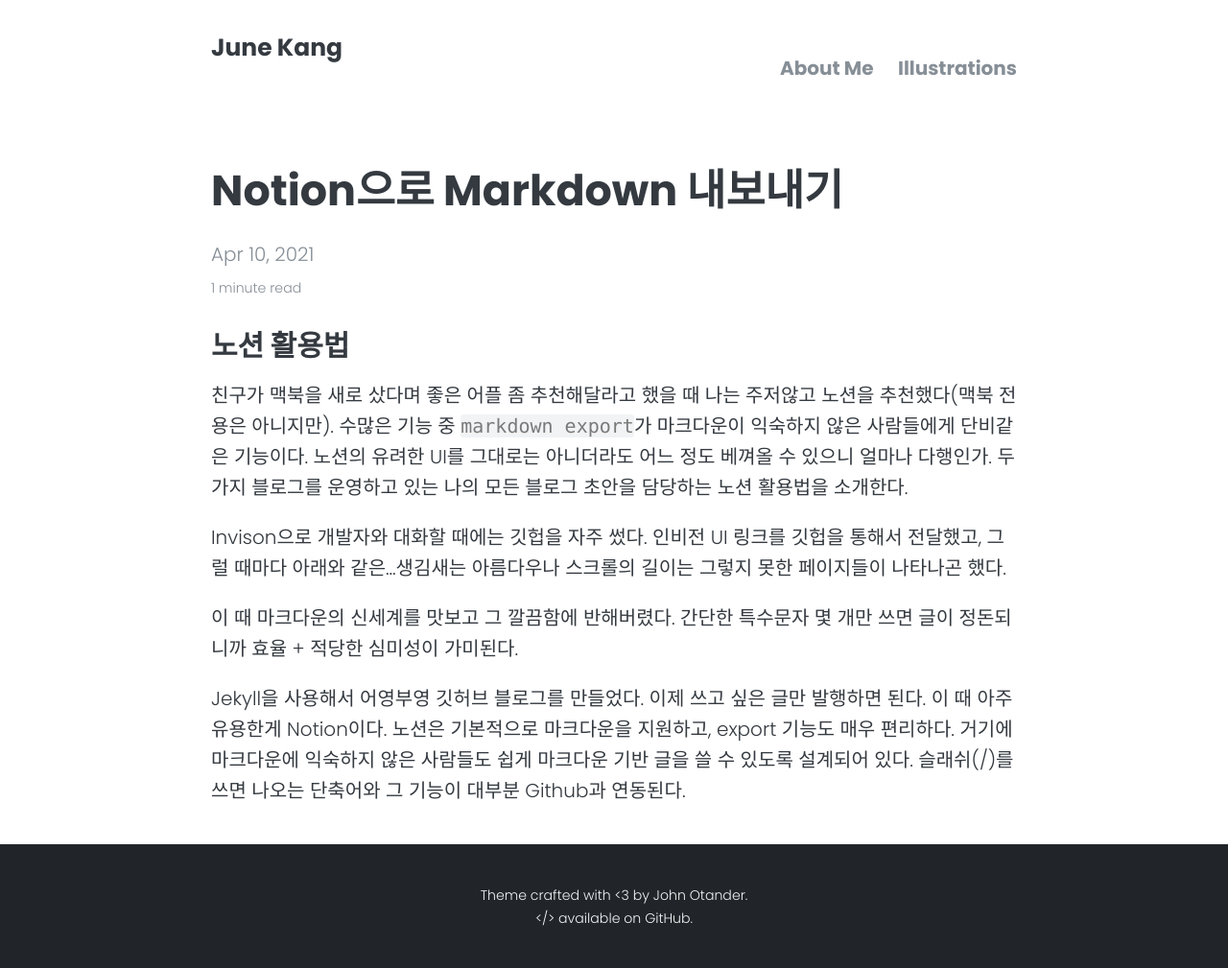
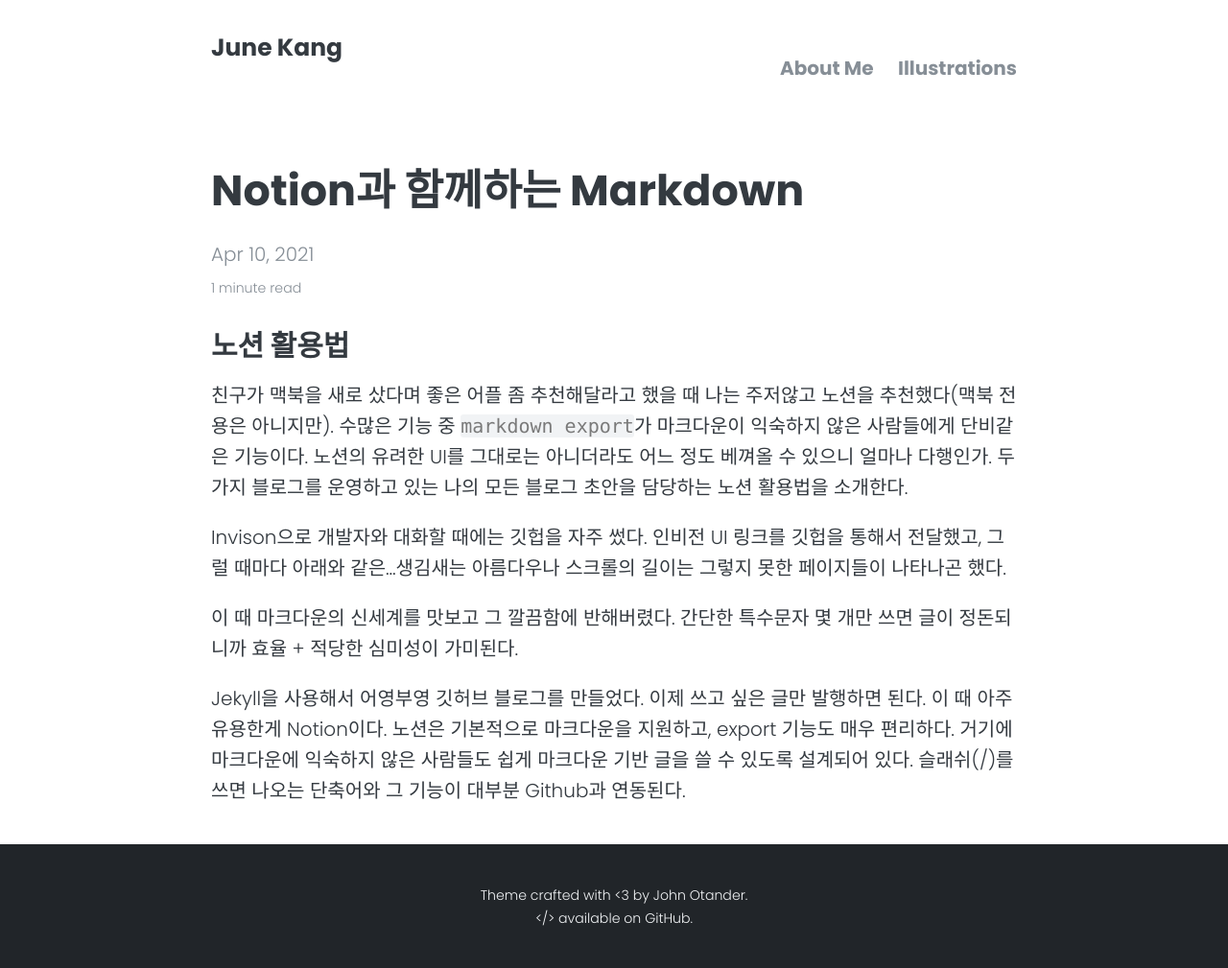
Before and after one commit to kangjune/kangjune.github.io, a Jekyll site: the page built from _posts/2021-04-10-Notion.md, in a window 1280 px wide. Shown: the whole page at 96% size. Built offline with Jekyll 4.4.1, drawn with Linux system fonts in a browser that asks for light colours.

Commit message:
Update 2021-04-10-Notion.md

```diff
--- a/_posts/2021-04-10-Notion.md
+++ b/_posts/2021-04-10-Notion.md
@@ -1,6 +1,6 @@
 ---
 layout: post
-title: Notion으로 Markdown 내보내기
+title: Notion과 함께하는 Markdown
 date: 2021-04-10 01:05:00
 summary: 노션을 활용하면 깃헙 페이지 포스트 작성이 매우 쉬워진다.
 categories: Notion Github
```
